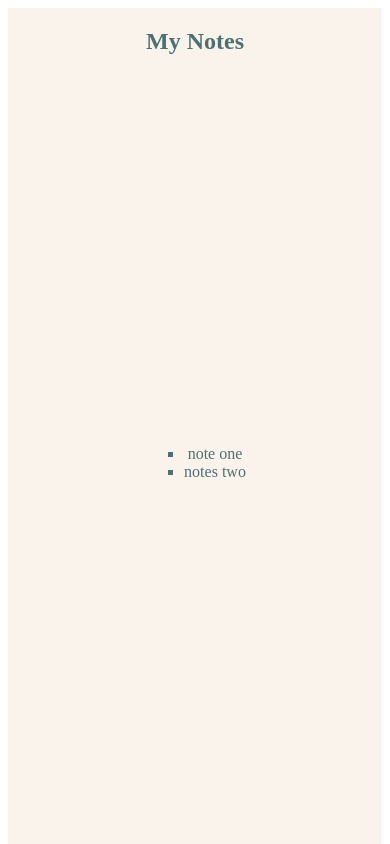
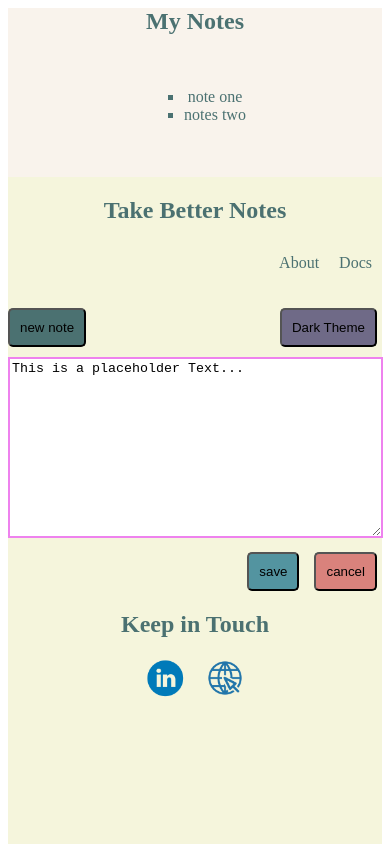
Before and after one commit to TeddygV/assignment, a plain HTML site: page index.html in a window 390 px wide. Shown: the top 844 px of the page. Drawn offline with Linux system fonts and the light colour scheme.

Commit message:
fixed up small error inside of the aside.

```diff
--- a/index.html
+++ b/index.html
@@ -45,7 +45,7 @@ This is a placeholder Text...
                 cancel
             </button>
         </div>
-        <footer><h1>Keep in Touch</h1></footer>
+        <footer><h1 class="h1-footer">Keep in Touch</h1></footer>
         <div class="footerbutton">
             <button class="linkedin"><img src="images/linkedin_circle.jpg" width="40px" height="40px"></button>
             <button class="linkedin"><img src="images/internet_line.jpg" width="40px" height="40px"></button>
--- a/misc/stylesheet.css
+++ b/misc/stylesheet.css
@@ -114,6 +114,10 @@ footer {
     .aside1 {
         display: grid;
         justify-content: center;
-        height: ;
+        height: 20vh;
+        margin: 0px;
+    }
+    .notelist {
+        margin:0px;
     }
 }
```
